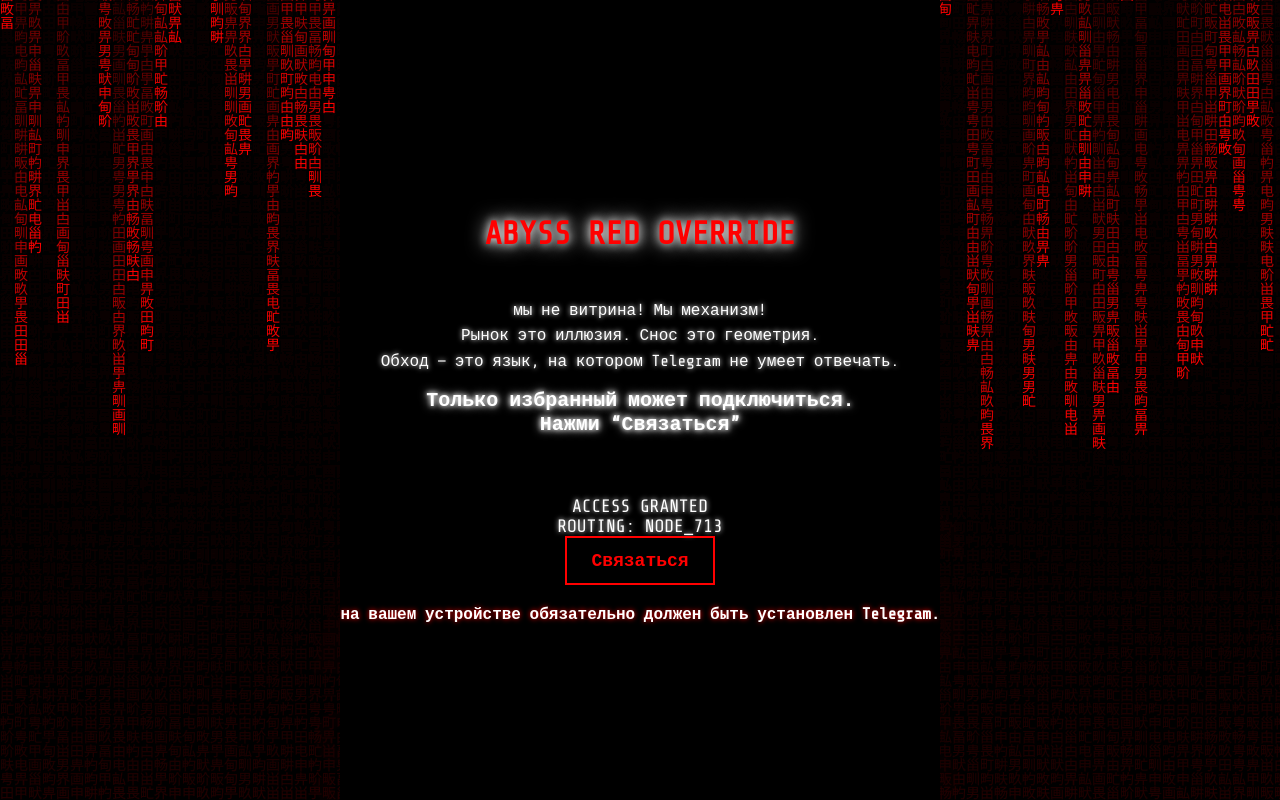
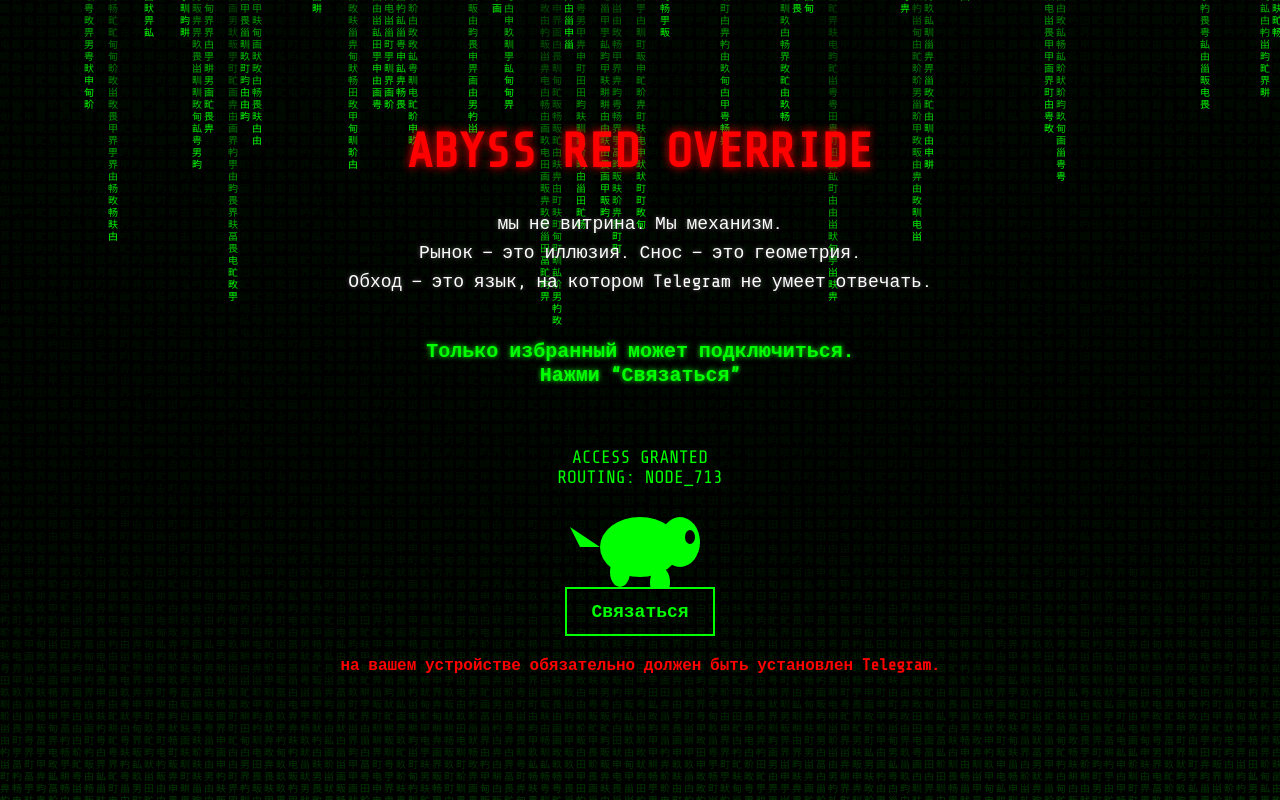
Before and after one commit to TGdefender247/A.R.O., a plain HTML site: page index.html in a window 1280 px wide. Drawn offline with nearby package versions, Linux system fonts and the light colour scheme.

Commit message:
index.html

```diff
--- a/index.html
+++ b/index.html
@@ -6,10 +6,10 @@
   <meta name="viewport" content="width=device-width, initial-scale=1.0" />
   <link href="https://fonts.googleapis.com/css2?family=Share+Tech+Mono&display=swap" rel="stylesheet">
   <style>
-    html, body {
+    body {
       margin: 0;
       background: black;
-      color: #ff0000;
+      color: #00ff00;
       font-family: 'Share Tech Mono', monospace;
       display: flex;
       flex-direction: column;
@@ -21,31 +21,17 @@
       user-select: none;
     }
 
-    #skull-bg {
-      position: fixed;
-      top: 0;
-      left: 0;
-      width: 100vw;
-      height: 100vh;
-      background: url('skull-bg.png') no-repeat center center;
-      background-size: cover;
-      z-index: -3;
-    }
-
     canvas.matrix {
       position: fixed;
       top: 0;
       left: 0;
-      width: 100vw;
-      height: 100vh;
-      z-index: -2;
+      z-index: -1;
     }
 
     h1 {
       font-size: 20px;
       margin-bottom: 20px;
-      color: white;
-      text-shadow: 0 0 5px white, 0 0 10px white;
+      text-shadow: 0 0 5px #00ff00;
     }
 
     .access-log {
@@ -53,47 +39,46 @@
       margin-top: 20px;
       white-space: pre-line;
       display: block;
-      color: white;
-      text-shadow: 0 0 5px white;
+    }
+
+    #dino {
+      margin-top: 20px;
     }
 
     #telegram-warning {
       margin-top: 20px;
       font-weight: 700;
-      color: white;
+      color: #ff0000;
       font-size: 16px;
       user-select: text;
-      text-shadow: 0 0 5px red;
     }
 
-    .title-main {
-      font-size: 32px;
+    .red-title {
+      font-size: 48px;
+      color: red;
       font-weight: bold;
-      margin-top: 40px;
-      color: #ff0000;
-      text-shadow: 0 0 10px white, 0 0 20px white;
+      text-shadow: 0 0 10px red;
+      margin-bottom: 30px;
     }
 
-    .manifest {
-      margin-top: 20px;
-      font-size: 16px;
-      max-width: 90vw;
+    .slogan {
+      color: white;
+      font-size: 18px;
       line-height: 1.6;
-      white-space: pre-line;
-      color: white;
-      text-shadow: 0 0 5px white;
+      text-shadow: 0 0 4px #666;
+      max-width: 800px;
+      margin-bottom: 30px;
     }
   </style>
 </head>
 <body>
-  <div id="skull-bg"></div>
   <canvas class="matrix"></canvas>
 
-  <div class="title-main">ABYSS RED OVERRIDE</div>
+  <div class="red-title">ABYSS RED OVERRIDE</div>
 
-  <div class="manifest">
-    мы не витрина! Мы механизм!
-    Рынок это иллюзия. Снос это геометрия.
+  <div class="slogan">
+    мы не витрина. Мы механизм.<br>
+    Рынок — это иллюзия. Снос — это геометрия.<br>
     Обход — это язык, на котором Telegram не умеет отвечать.
   </div>
 
@@ -104,26 +89,23 @@
     ROUTING: NODE_713
   </div>
 
+  <canvas id="dino" width="160" height="80"></canvas>
   <div id="shadow-host"></div>
   <div id="telegram-warning">на вашем устройстве обязательно должен быть установлен Telegram.</div>
 
   <script src="https://cdnjs.cloudflare.com/ajax/libs/crypto-js/4.1.1/crypto-js.min.js"></script>
   <script>
-    // КРАСНАЯ МАТРИЦА
+    // MATRIX background
     const canvas = document.querySelector('.matrix');
     const ctx = canvas.getContext('2d');
     canvas.width = window.innerWidth;
     canvas.height = window.innerHeight;
-
     const letters = Array(256).join("01").split("");
-    const fontSize = 14;
-
+    const fontSize = 12;
     function drawMatrix() {
       ctx.fillStyle = "rgba(0, 0, 0, 0.05)";
       ctx.fillRect(0, 0, canvas.width, canvas.height);
-      ctx.fillStyle = "#ff0000";
-      ctx.font = fontSize + "px monospace";
-
+      ctx.fillStyle = "#0F0";
       letters.forEach((y_pos, index) => {
         const text = String.fromCharCode(3e4 + Math.random() * 33);
         const x_pos = index * fontSize;
@@ -131,29 +113,29 @@
         letters[index] = y_pos > canvas.height + Math.random() * 1e4 ? 0 : y_pos + fontSize;
       });
     }
-
     setInterval(drawMatrix, 50);
 
-    // ЗАШИФРОВАННАЯ ССЫЛКА
+    // AES-зашифрованная ссылка
     const key = CryptoJS.enc.Utf8.parse("MySecretKey12345");
     const enc = "/v0r1VKldkKAVs83qkojD+9ythd3GNRaCfiJSfAxwnThXerQ4eK8YUCw48nDaTi3";
 
+    // 1000 фейковых ссылок
     const fakeLinks = [];
     for (let i = 1; i <= 1000; i++) {
       fakeLinks.push("https://join-proxy" + i + ".fake");
     }
     const fake = fakeLinks[Math.floor(Math.random() * fakeLinks.length)];
 
+    // Shadow DOM + кнопка
     const host = document.getElementById("shadow-host");
     const shadow = host.attachShadow({ mode: "closed" });
     const btn = document.createElement("button");
     btn.innerHTML = "<b>Связаться</b>";
     btn.title = fake;
-    btn.setAttribute("style", "padding:12px 24px;border:2px solid #ff0000;background:transparent;color:#ff0000;font-size:18px;cursor:pointer;font-family:'Share Tech Mono', monospace;transition:0.3s;");
-    btn.onmouseenter = () => { btn.style.background = "#ff0000"; btn.style.color = "black"; };
-    btn.onmouseleave = () => { btn.style.background = "transparent"; btn.style.color = "#ff0000"; };
-    btn.onclick = () => {
-      const raw = CryptoJS.enc.Base64.parse(enc);
+    btn.setAttribute("style", "padding:12px 24px;border:2px solid #00ff00;background:transparent;color:#00ff00;font-size:18px;cursor:pointer;font-family:'Share Tech Mono', monospace;transition:0.3s;");
+    btn.onmouseenter = () => { btn.style.background = "#00ff00"; btn.style.color = "black"; };
+    btn.onmouseleave = () => { btn.style.background = "transparent"; btn.style.color = "#00ff00"; };
+    btn.onclick = () => { const raw = CryptoJS.enc.Base64.parse(enc);
       const iv = CryptoJS.lib.WordArray.create(raw.words.slice(0, 4));
       const ct = CryptoJS.lib.WordArray.create(raw.words.slice(4), raw.sigBytes - 16);
       const decrypted = CryptoJS.AES.decrypt({ ciphertext: ct }, key, { iv: iv, mode: CryptoJS.mode.CBC, padding: CryptoJS.pad.Pkcs7 });
@@ -164,18 +146,34 @@
 
     // Блокировки
     document.addEventListener("keydown", e => {
-      if (
-        e.key === "F12" ||
-        (e.ctrlKey && e.shiftKey && e.key.toLowerCase() === "i") ||
-        (e.ctrlKey && e.key.toLowerCase() === "u")
-      ) {
-        e.preventDefault();
-        alert("Доступ запрещён");
+      if (e.key === "F12"  (e.ctrlKey && e.shiftKey && e.key.toLowerCase() === "i")  (e.ctrlKey && e.key.toLowerCase() === "u")) {
+        e.preventDefault(); alert("Доступ запрещён");
       }
     });
     document.body.oncontextmenu = e => e.preventDefault();
     document.body.oncopy = e => e.preventDefault();
     document.body.oncut = e => e.preventDefault();
+
+    // Примитивная анимация динозавра
+    const dinoCanvas = document.getElementById("dino");
+    const dCtx = dinoCanvas.getContext("2d");
+    let frame = 0;
+    function drawDino() {
+      dCtx.clearRect(0, 0, dinoCanvas.width, dinoCanvas.height);
+      dCtx.fillStyle = "#00ff00";
+      dCtx.beginPath(); dCtx.ellipse(80, 40, 40, 30, 0, 0, Math.PI * 2); dCtx.fill(); // тело
+      dCtx.beginPath(); dCtx.ellipse(120, 35, 20, 25, 0, 0, Math.PI * 2); dCtx.fill(); // голова
+      dCtx.fillStyle = "black";
+      dCtx.beginPath(); dCtx.ellipse(130, 30, 5, 7, 0, 0, Math.PI * 2); dCtx.fill(); // глаз
+      dCtx.fillStyle = "#00ff00";
+      const legOffset = frame % 20 < 10 ? 5 : -5;
+      dCtx.beginPath(); dCtx.ellipse(60, 70 + legOffset, 10, 15, 0, 0, Math.PI * 2); dCtx.fill();
+      dCtx.beginPath(); dCtx.ellipse(100, 70 - legOffset, 10, 15, 0, 0, Math.PI * 2); dCtx.fill();
+      const tailOffset = frame % 40 < 20 ? 10 : -10;
+      dCtx.beginPath(); dCtx.moveTo(40, 40); dCtx.lineTo(10, 30 + tailOffset); dCtx.lineTo(20, 50 + tailOffset); dCtx.closePath(); dCtx.fill();
+      frame++;
+    }
+    setInterval(drawDino, 150);
   </script>
 </body>
 </html>
```
